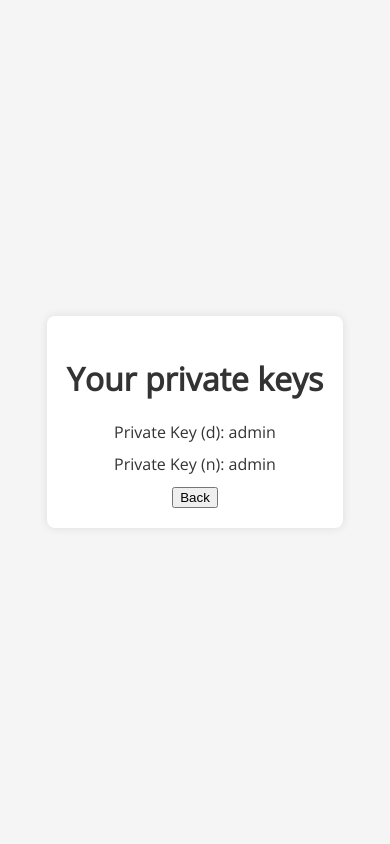
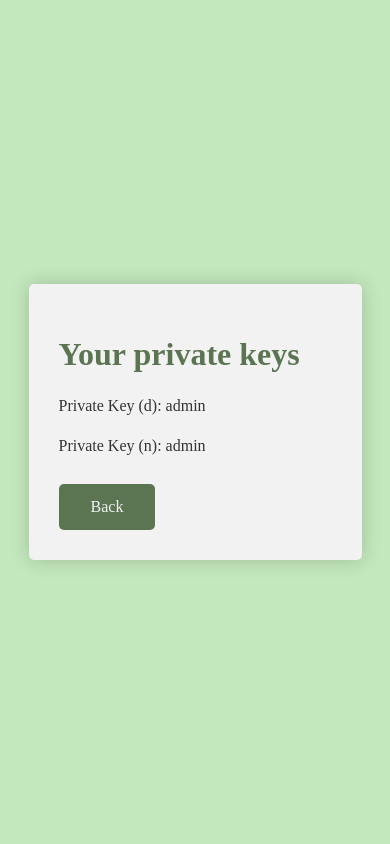
Before and after one commit to Charbelghanime/RSA_1024_2048, a Flask app: page /private-keys in a window 390 px wide. Run offline with Flask 3, Linux system fonts and the light colour scheme; the visitor is signed in with stand-in values (Sample User, id 1).

Commit message:
Update style.css

```diff
--- a/static/style.css
+++ b/static/style.css
@@ -1,126 +1,162 @@
-@import url('https://fonts.googleapis.com/css?family=Open+Sans:300');
+/* private_keys.css */
 
-/* Styles for the first HTML */
-.container {
-    display: flex;
-    flex-direction: column;
-    align-items: center;
-    justify-content: center;
-    height: 100vh;
+/* Global styles */
+body {
+  font-family: 'Times New Roman', Times, serif;
+  margin: 0;
+  padding: 0;
+  color: #000;
+  display: flex;
+  flex-direction: column;
+  align-items: center;
+  justify-content: center;
+  min-height: 100vh;
+  background-color: #c3e8bd;
+  animation: fadeIn 1s ease-in-out;
 }
 
-.demo {
-    color: #007bff;
+/* Typography */
+h1,
+h2,
+label {
+  font-family: 'Times New Roman', Times, serif;
+  color: #5b7553;
+  font-weight: bold;
+  animation: fadeIn 1s ease-in-out;
 }
 
-.limit {
-    max-width: 600px;
-    margin: 20px 0;
-    background-color: #fff;
-    padding: 20px;
-    border-radius: 8px;
-    box-shadow: 0 0 10px rgba(0, 0, 0, 0.1);
+p {
+  font-family: 'Times New Roman', Times, serif;
+  color: #333;
+  font-size: 16px;
+  line-height: 1.5;
+  animation: fadeIn 1s ease-in-out;
 }
 
-.webflow-style-input {
-    width: 100%;
-    max-width: 400px;
-    margin: 0 auto;
-    border-radius: 2px;
-    padding: 1.4rem 2rem 1.6rem;
-    background: rgba(255, 255, 255, 0.8);
-    position: relative;
+/* Form */
+form {
+  margin-top: 30px;
+  text-align: center;
+  animation: fadeIn 1s ease-in-out;
 }
 
-.webflow-style-input input,
-.webflow-style-input textarea {
-    width: 100%;
-    padding: 10px;
-    margin-bottom: 20px;
-    box-sizing: border-box;
-    border: 1px solid #007bff;
-    border-top: none;
-    border-left: none;
-    border-right: none;
-    background: rgba(20, 20, 20, .2);
-    color: #333;
-    outline: none;
+/* Form elements */
+input[type="text"],
+textarea,
+select {
+  font-family: 'Times New Roman', Times, serif;
+  display: block;
+  width: 100%;
+  padding: 12px;
+  font-size: 14px;
+  border-radius: 5px;
+  border: 1px solid #5b7553;
+  background-color: #f2f2f2;
+  margin-bottom: 10px;
+  animation: fadeIn 1s ease-in-out;
 }
 
-.webflow-style-input textarea {
-    resize: vertical;
+/* Buttons */
+button,
+input[type="submit"] {
+  font-family: 'Times New Roman', Times, serif;
+  display: inline-block;
+  padding: 14px 32px;
+  font-size: 16px;
+  border: none;
+  border-radius: 5px;
+  background: #5b7553;
+  color: #f2f2f2;
+  cursor: pointer;
+  transition: background .3s;
+  margin-top: 10px;
 }
 
-.button {
-    background-color: #007bff;
-    color: #fff;
-    padding: 10px 20px;
-    border: none;
-    border-radius: 4px;
-    cursor: pointer;
-    transition: background-color 0.3s;
+/* Pulse effect only for specific buttons */
+button.pulse,
+input[type="submit"].pulse {
+  animation: pulse 1.5s infinite ease-in-out;
 }
 
-.button:hover {
-    background-color: #0056b3;
+button:hover,
+input[type="submit"]:hover {
+  background: #264e49;
 }
 
-/* Styles for the second HTML */
-body {
-    font-family: 'Open Sans', sans-serif;
-    margin: 0;
-    padding: 0;
-    background-color: #f5f5f5;
-    color: #333;
-    display: flex;
-    flex-direction: column;
-    align-items: center;
-    justify-content: center;
-    height: 100vh;
+/* Boxes */
+.limit {
+  font-family: 'Times New Roman', Times, serif;
+  width: 70%;
+  max-width: 600px;
+  margin: 30px auto;
+  padding: 30px;
+  font-size: 16px;
+  background: #f2f2f2;
+  color: #333;
+  border-radius: 5px;
+  box-shadow: 0 2px 10px rgba(0, 0, 0, .1);
+  overflow-wrap: break-word;
+  animation: elevate 2s infinite;
 }
 
-h2 {
-    color: #007bff;
-    font-size: 1.5em;
-    margin-bottom: 10px;
+/* Copy button */
+.copy-button {
+  font-family: 'Times New Roman', Times, serif;
+  padding: 14px 32px;
+  font-size: 16px;
+  border-radius: 5px;
+  background: #5b7553;
+  color: #f2f2f2;
+  border: none;
+  cursor: pointer;
+  transition: background .3s;
+  animation: fadeIn 1s ease-in-out;
 }
 
-.limit {
-    max-width: 600px;
-    padding: 20px;
-    background-color: #fff;
-    border-radius: 8px;
-    box-shadow: 0 0 10px rgba(0, 0, 0, 0.1);
-    text-align: center;
-    margin-top: 20px;
+.copy-button:hover {
+  background: #475569;
 }
 
-.limit p {
-    margin: 10px 0;
-    color: #333;
+@media (max-width: 600px) {
+  form {
+    margin: 10px;
+  }
+
+  .limit {
+    margin: 10px;
+  }
 }
 
-form {
-    margin-top: 20px;
+/* Keyframe animations */
+@keyframes fadeIn {
+  from {
+    opacity: 0;
+  }
+  to {
+    opacity: 1;
+  }
 }
 
-input[type="submit"] {
-    background-color: #007bff;
-    color: #fff;
-    padding: 10px 20px;
-    border: none;
-    border-radius: 4px;
-    cursor: pointer;
-    transition: background-color 0.3s;
-    margin-top: 10px;
+@keyframes pulse {
+  0% {
+    transform: scale(1);
+  }
+  50% {
+    transform: scale(1.05);
+  }
+  100% {
+    transform: scale(1);
+  }
 }
 
-input[type="submit"]:hover {
-    background-color: #0056b3;
+@keyframes elevate {
+  0% {
+    box-shadow: 0 0 10px rgba(0, 0, 0, 0.1);
+  }
+  50% {
+    box-shadow: 0 0 20px rgba(0, 0, 0, 0.2);
+  }
+  100% {
+    box-shadow: 0 0 10px rgba(0, 0, 0, 0.1);
+  }
 }
-.multiline {
-    white-space: pre-line;
-}
-.break-text {
-    word-wrap: break-word;
-}
```
